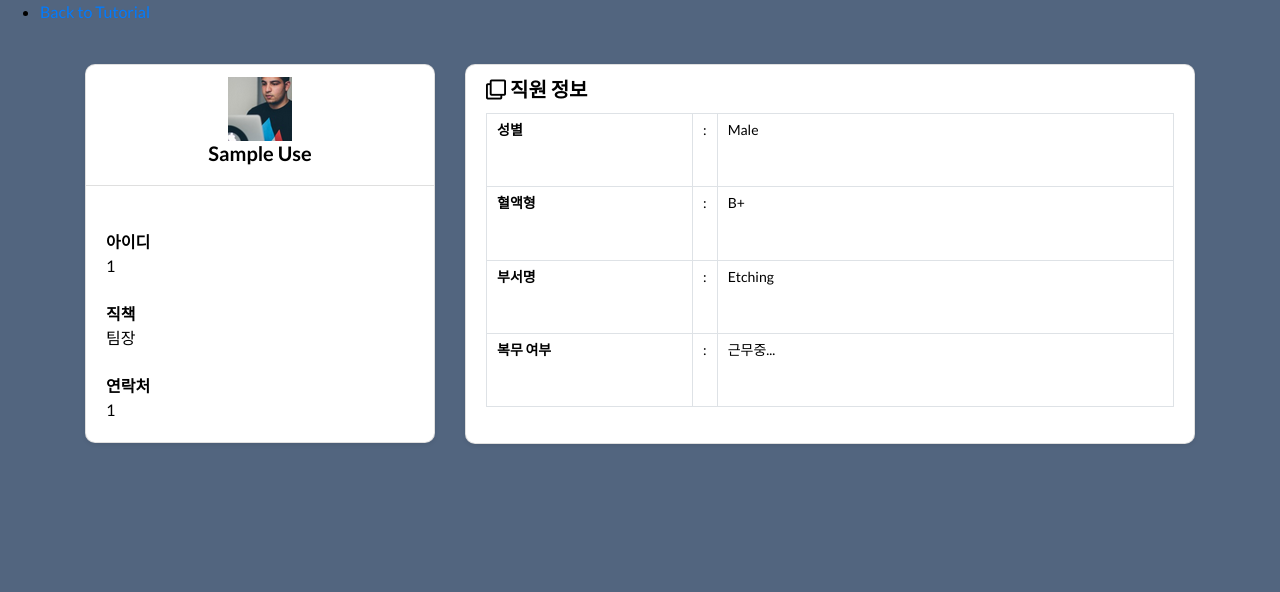
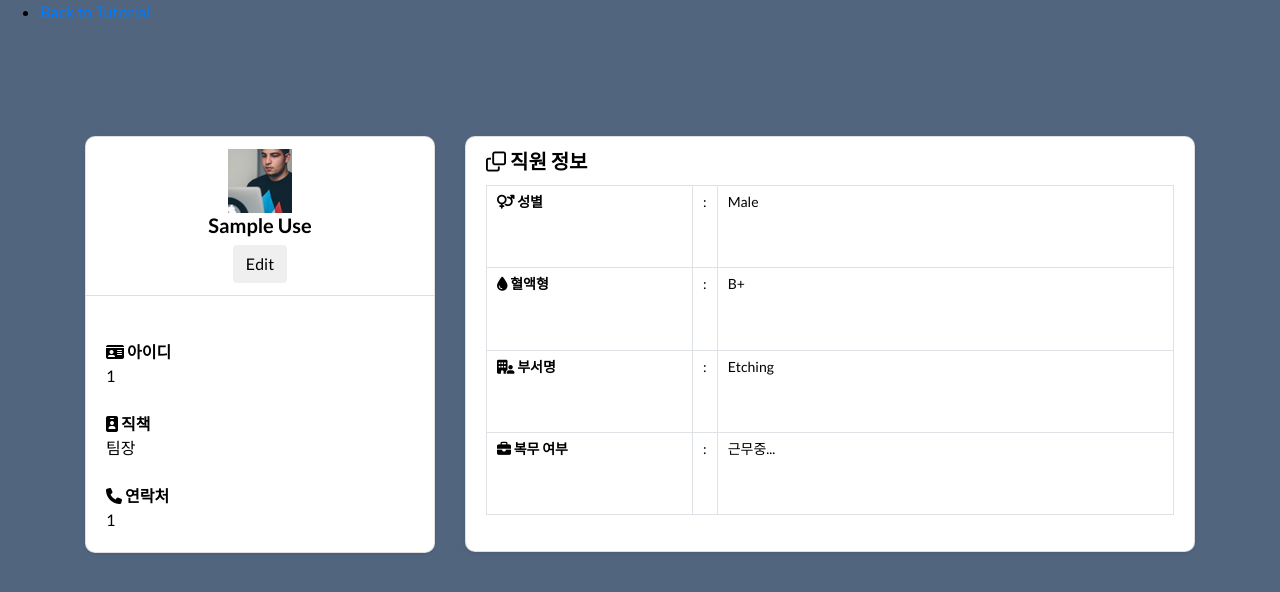
Before and after one commit to LIMEMONI/J6, a FastAPI app: page /profile1.html in a window 1280 px wide. Shown: the top 592 px of the page. Run offline with FastAPI, Linux system fonts and the light colour scheme; the visitor is signed in with stand-in values (Sample User, id 1); tables that the repository leaves empty or names only in its code hold one stand-in row (values such as "Sample post"); some libraries are stand-ins or nearby versions.

Commit message:
profile1.html 수정 사항 재재재커밋

```diff
--- a/templates/profile1.html
+++ b/templates/profile1.html
@@ -9,6 +9,7 @@
     <meta name="author" content="Codeconvey" />
     <link href="https://fonts.googleapis.com/css?family=Lato:300,400,700,900&display=swap" rel="stylesheet"><link rel='stylesheet' href='https://cdnjs.cloudflare.com/ajax/libs/twitter-bootstrap/4.1.3/css/bootstrap.min.css'>
     <link rel='stylesheet' href='https://cdnjs.cloudflare.com/ajax/libs/font-awesome/5.12.1/css/all.min.css'>
+    <script src="https://kit.fontawesome.com/02c33e7f68.js" crossorigin="anonymous"></script>
 
     <!--Only for demo purpose - no need to add.-->
     <link rel="stylesheet" href="/static/css/demo.css" />
@@ -16,7 +17,7 @@
     <link rel="stylesheet" href="/static/css/style.css">
     <style>
     .table.table-bordered {
-    height: 294px; /* 원하는 높이로 조정하세요. */
+      height: 330px; /* 원하는 높이로 조정하세요. */
       overflow-y: auto; /* 표의 내용이 넘칠 경우 스크롤 표시 */
     }
     </style>
@@ -41,6 +42,9 @@
             <ul>
                 <li><a href="/static/css/img/user1.png" title="Back to tutorial page">Back to Tutorial</a></li>
             </ul>
+            <br>
+            <br>
+            <br>
         </div>
     </div>
 </div>
@@ -59,15 +63,15 @@
               <div class="card shadow-sm">
                   <div class="card-header bg-transparent text-center">
                       <img src="static//img/user1.png" class="img-square" alt="Picture">
-                      <h3>{{mem_name}}</h3>
+                      <h3>{{mem_name}}</h3> <button type="button" class="btn active" data-bs-toggle="button" aria-pressed="true">Edit</button>
                   </div>
                   <div class="card-body" style="margin-top: 0px;">
                     <br>
-                    <strong class="pr-1">아이디</strong> {{mem_id}}<br>
+                    <strong class="pr-1"><i class="fa-solid fa-id-card"></i> 아이디</strong> {{mem_id}}<br>
                     <br>
-                    <strong class="pr-1">직책</strong> 팀장<br>
+                    <strong class="pr-1"><i class="fa-solid fa-id-badge"></i> 직책</strong> 팀장<br>
                     <br>
-                    <strong class="pr-1">연락처</strong> {{mem_ph}}
+                    <strong class="pr-1"><i class="fa-solid fa-phone"></i> 연락처</strong> {{mem_ph}}
                   </div>
               </div>
           </div>
@@ -79,22 +83,22 @@
           <div class="card-body pt-0">
             <table class="table table-bordered">
               <tr>
-                <th width="30%">성별</th>
+                <th width="30%"><i class="fa-solid fa-venus-mars"></i> 성별</th>
                 <td width="2%">:</td>
                 <td>Male</td>
               </tr>
               <tr>
-                <th width="30%">혈액형</th>
+                <th width="30%"><i class="fa-solid fa-droplet"></i> 혈액형</th>
                 <td width="2%">:</td>
                 <td>B+</td>
               </tr>
               <tr>
-                <th width="30%">부서명</th>
+                <th width="30%"><i class="fa-solid fa-building-user"></i> 부서명</th>
                 <td width="2%">:</td>
                 <td>Etching</td>
               </tr>
               <tr>
-                <th width="30%">복무 여부</th>
+                <th width="30%"><i class="fa-solid fa-briefcase"></i> 복무 여부</th>
                 <td width="2%">:</td>
                 <td>근무중...</td>
               </tr>
```
Lines whose indentation alone changed are shown as unchanged.
